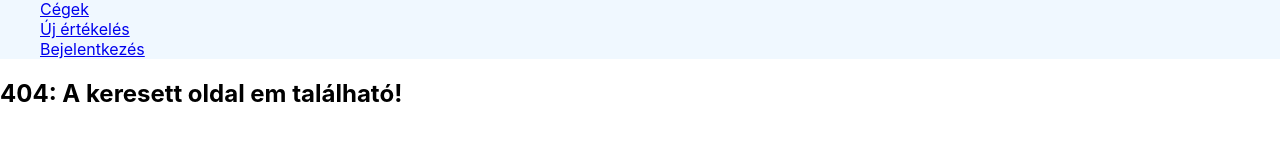
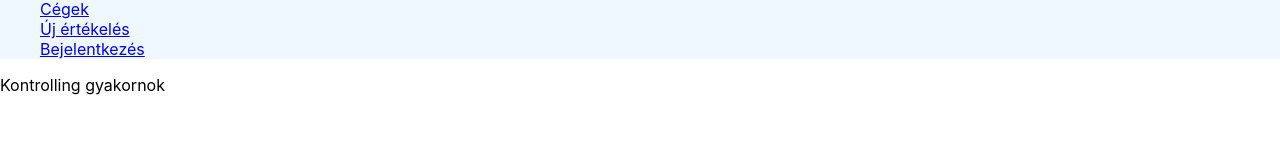
Before and after one commit to d6ri/ayhehl-thesis-2022, a React (Create React App) app: page /positions/1 in a window 1280 px wide. Before the commit this address had no page. Shown: the part 207-348 px from the top of the page. Built offline with nearby package versions, Linux system fonts and the light colour scheme; the HTML template or start-up script is replaced by a standard one.

Commit message:
feat: creating Position page for a single position item

```diff
--- a/src/App.js
+++ b/src/App.js
@@ -2,6 +2,7 @@ import React from 'react';
 import { BrowserRouter, Routes, Route } from 'react-router-dom';
 
 import Positions from './positions/pages/Positions.js';
+import Position from './positions/pages/Position.js';
 import Auth from './positions/pages/Auth.js';
 import NotFound from './positions/pages/NotFound.js';
 import MainNav from './positions/components/Nav/MainNav.js';
@@ -13,6 +14,7 @@ const App = () => {
 			<main>
 				<Routes>
 					<Route path="/" element={<Positions />} />
+					<Route path="/positions/:pid" element={<Position />} />
 					<Route path="/login" element={<Auth />} />
 					<Route path="*" element={<NotFound />} />
 				</Routes>
--- a/src/positions/components/PositionItem.js
+++ b/src/positions/components/PositionItem.js
@@ -17,7 +17,7 @@ const PositionItem = props => {
 						widht="100px"
 						height="100px"
 					/>
-					<Link to={`/${props.wid}/${props.pid}`}>
+					<Link to={`/positions/${props.pid}`}>
 						<h2>{props.name}</h2>
 					</Link>
 				</div>
--- a/src/positions/components/PositionList.js
+++ b/src/positions/components/PositionList.js
@@ -16,6 +16,7 @@ const PositionsList = props => {
 					name={position.name}
 					location={position.location}
 					department={position.department}
+					key={position.pid}
 				/>
 			))}
 		</ul>
--- a/src/positions/pages/NotFound.js
+++ b/src/positions/pages/NotFound.js
@@ -1,7 +1,7 @@
 import React from 'react';
 
 const NotFound = () => {
-	return <h2>404: A keresett oldal em található!</h2>;
+	return <h2>404: A keresett oldal nem található!</h2>;
 };
 
 export default NotFound;
--- /dev/null
+++ b/src/positions/pages/Position.js
@@ -0,0 +1,17 @@
+import React from 'react';
+import { useParams } from 'react-router-dom';
+
+import { POSLIST } from '../../testData/positions';
+import { WORKPLIST } from '../../testData/workplaces';
+
+const Position = () => {
+	const wid = useParams().wid;
+	const pid = useParams().pid;
+
+	const posi = POSLIST.find(pos => pos.pid == pid);
+	console.log(posi);
+
+	return <div>{posi.name}</div>;
+};
+
+export default Position;
```
